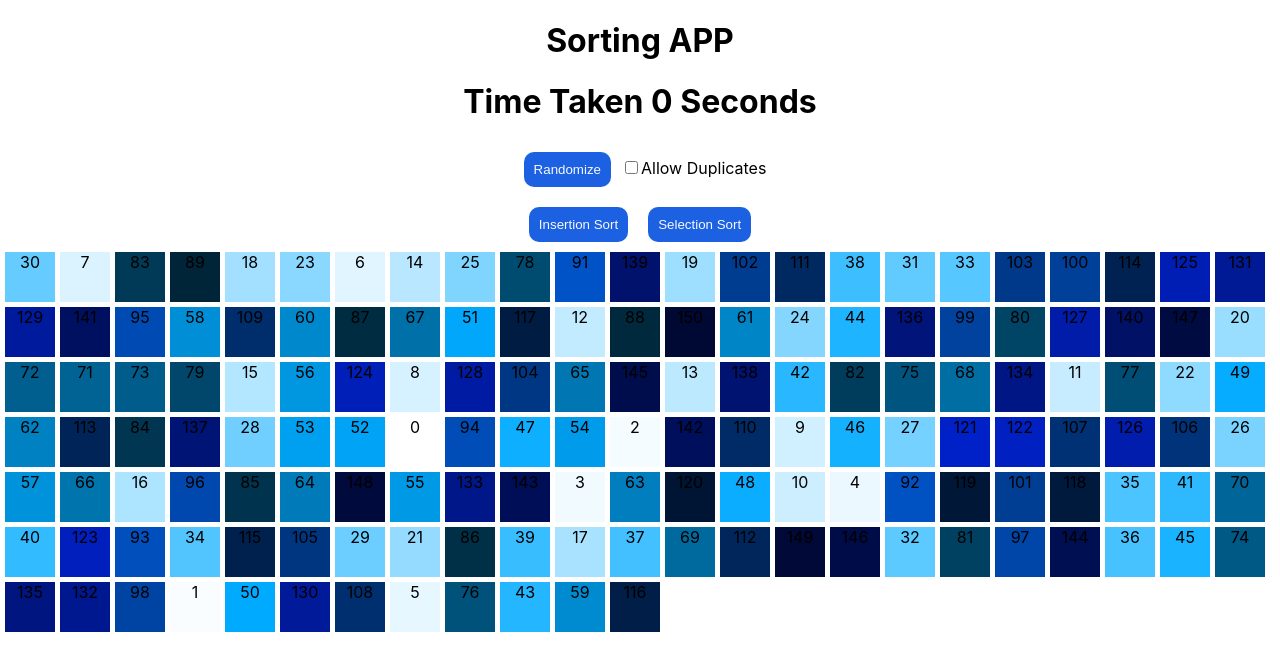
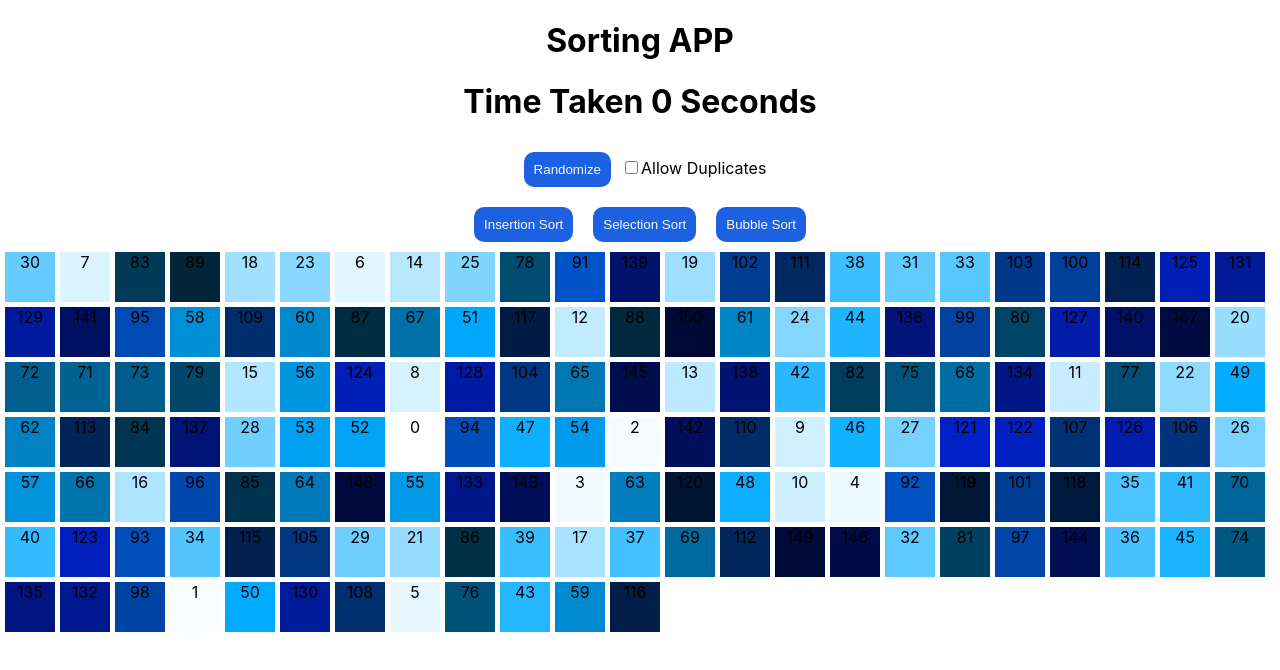
Before and after one commit to AbhishekGowda28/daily-coding, a React (Create React App) app in the folder sorting/: page / in a window 1280 px wide. Shown: the top 670 px of the page. Built offline with nearby package versions, Linux system fonts and the light colour scheme.

Commit message:
Added bubble sort to sorting type

```diff
--- a/sorting/src/components/SortingTypes.jsx
+++ b/sorting/src/components/SortingTypes.jsx
@@ -2,6 +2,7 @@ import React from "react";
 import Button from "./Common/Button";
 import { yieldInsertionSort } from "../utils/insertionSort";
 import { yeildSelectionSort } from "../utils/selectionSort";
+import { yieldBubbleSort } from "../utils/bubleSort";
 
 const SortinTypes = props => {
     return (
@@ -16,6 +17,11 @@ const SortinTypes = props => {
                 onClick={() => { props.sortData(yeildSelectionSort(props.data)) }}
                 label="Selection Sort"
             />
+            <Button
+                disabled={props.disabled}
+                onClick={() => { props.sortData(yieldBubbleSort(props.data)) }}
+                label="Bubble Sort"
+            />
         </div>
     )
 }
```
